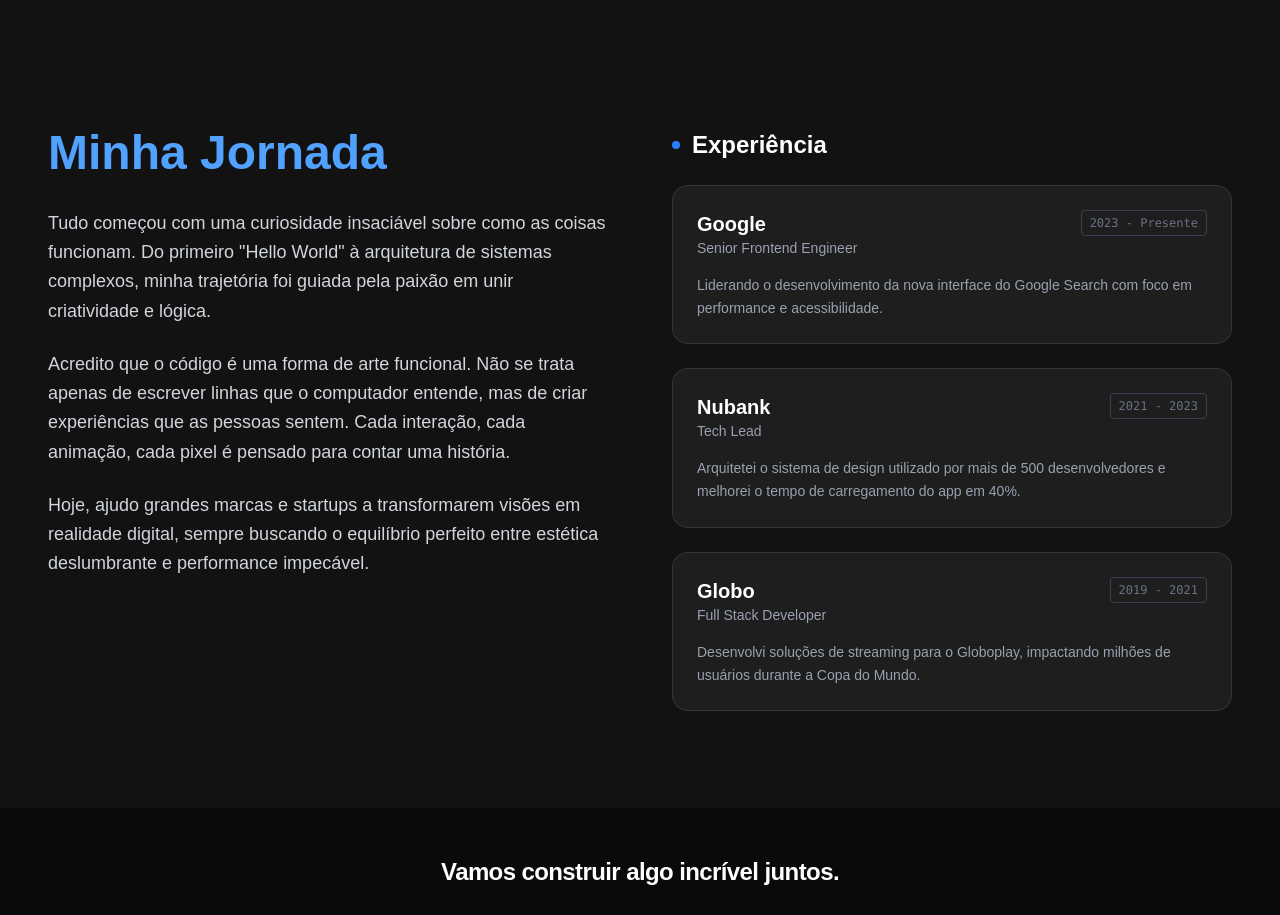
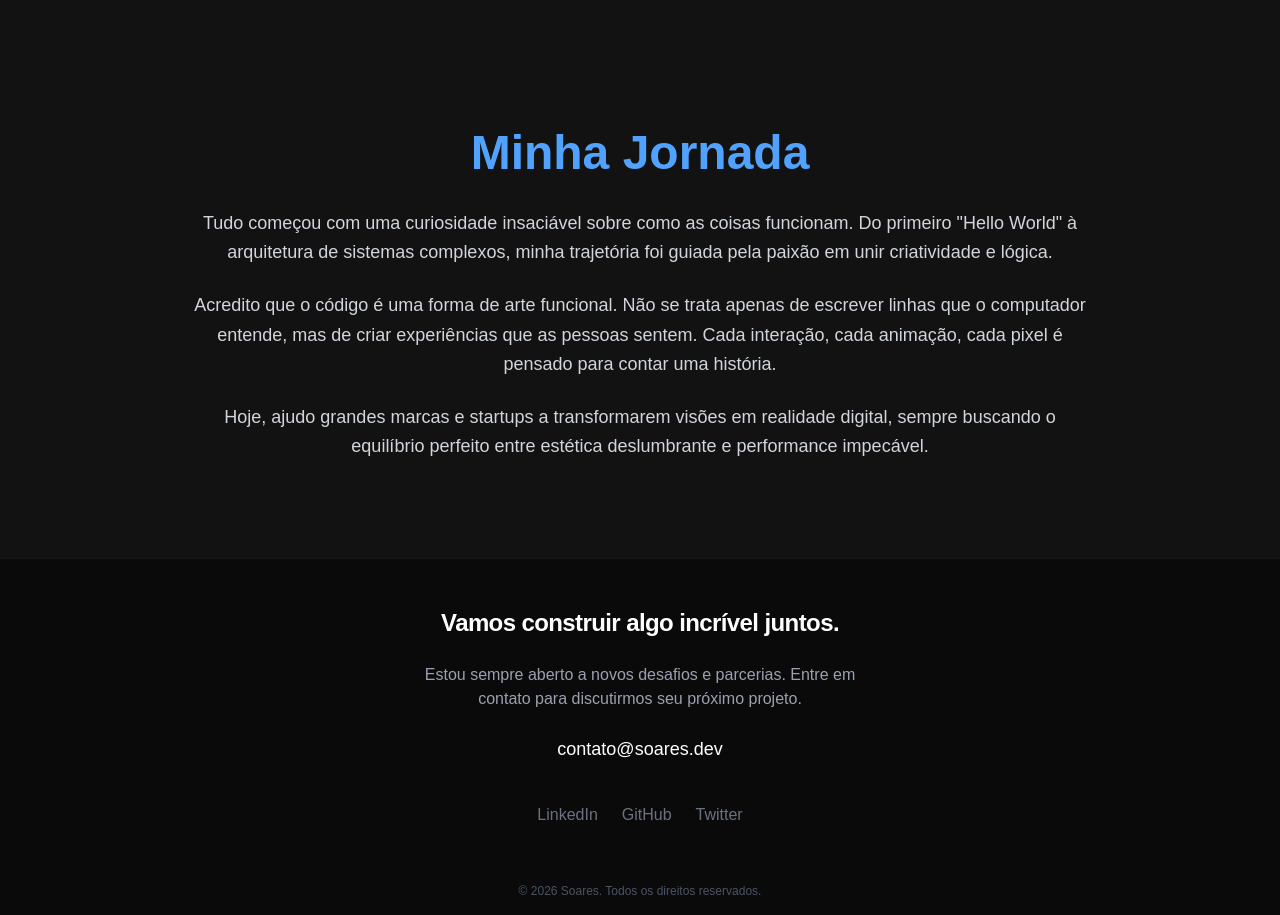
Before and after one commit to lucsg13/teste-motion-website, a Next.js app: page / in a window 1280 px wide. Shown: the part 5080-5995 px from the top of the page. Built offline with nearby package versions, Linux system fonts and the light colour scheme.

Commit message:
Update About.tsx

```diff
--- a/src/components/About.tsx
+++ b/src/components/About.tsx
@@ -2,40 +2,17 @@
 
 import { motion } from "framer-motion";
 
-const companies = [
-    {
-        name: "Google",
-        role: "Senior Frontend Engineer",
-        period: "2023 - Presente",
-        description: "Liderando o desenvolvimento da nova interface do Google Search com foco em performance e acessibilidade.",
-        logo: "https://upload.wikimedia.org/wikipedia/commons/2/2f/Google_2015_logo.svg",
-    },
-    {
-        name: "Nubank",
-        role: "Tech Lead",
-        period: "2021 - 2023",
-        description: "Arquitetei o sistema de design utilizado por mais de 500 desenvolvedores e melhorei o tempo de carregamento do app em 40%.",
-        logo: "https://upload.wikimedia.org/wikipedia/commons/thumb/f/f7/Nu_Bank_logo.svg/2560px-Nu_Bank_logo.svg.png",
-    },
-    {
-        name: "Globo",
-        role: "Full Stack Developer",
-        period: "2019 - 2021",
-        description: "Desenvolvi soluções de streaming para o Globoplay, impactando milhões de usuários durante a Copa do Mundo.",
-        logo: "https://upload.wikimedia.org/wikipedia/commons/thumb/d/d4/Logo_TV_2015.svg/1200px-Logo_TV_2015.svg.png",
-    },
-];
-
 export default function About() {
     return (
         <section id="about" className="relative z-20 bg-[#121212] py-16 md:py-24 px-4 md:px-12 text-white overflow-hidden">
-            <div className="max-w-7xl mx-auto grid grid-cols-1 lg:grid-cols-2 gap-16 items-start">
-                {/* Story Column */}
+            <div className="max-w-4xl mx-auto">
+                {/* Story Section */}
                 <motion.div
-                    initial={{ opacity: 0, x: -50 }}
-                    whileInView={{ opacity: 1, x: 0 }}
+                    initial={{ opacity: 0, y: 30 }}
+                    whileInView={{ opacity: 1, y: 0 }}
                     viewport={{ once: true }}
                     transition={{ duration: 0.8 }}
+                    className="text-center"
                 >
                     <h2 className="text-4xl md:text-5xl font-bold mb-8 text-blue-400">
                         Minha Jornada
@@ -58,45 +35,6 @@
                         </p>
                     </div>
                 </motion.div>
-
-                {/* Experience Column */}
-                <div className="space-y-8">
-                    <motion.h3
-                        initial={{ opacity: 0, y: 20 }}
-                        whileInView={{ opacity: 1, y: 0 }}
-                        viewport={{ once: true }}
-                        className="text-2xl font-semibold mb-6 flex items-center gap-3"
-                    >
-                        <span className="w-2 h-2 rounded-full bg-blue-500"></span>
-                        Experiência
-                    </motion.h3>
-
-                    <div className="space-y-6">
-                        {companies.map((job, index) => (
-                            <motion.div
-                                key={index}
-                                initial={{ opacity: 0, y: 20 }}
-                                whileInView={{ opacity: 1, y: 0 }}
-                                viewport={{ once: true }}
-                                transition={{ delay: index * 0.1 }}
-                                className="group p-6 rounded-2xl bg-white/5 border border-white/10 hover:bg-white/10 transition-colors"
-                            >
-                                <div className="flex justify-between items-start mb-4">
-                                    <div>
-                                        <h4 className="text-xl font-bold group-hover:text-blue-300 transition-colors">{job.name}</h4>
-                                        <p className="text-sm text-gray-400">{job.role}</p>
-                                    </div>
-                                    <span className="text-xs font-mono text-gray-500 border border-gray-700 rounded px-2 py-1">
-                                        {job.period}
-                                    </span>
-                                </div>
-                                <p className="text-gray-400 text-sm leading-relaxed">
-                                    {job.description}
-                                </p>
-                            </motion.div>
-                        ))}
-                    </div>
-                </div>
             </div>
         </section>
     );
```
